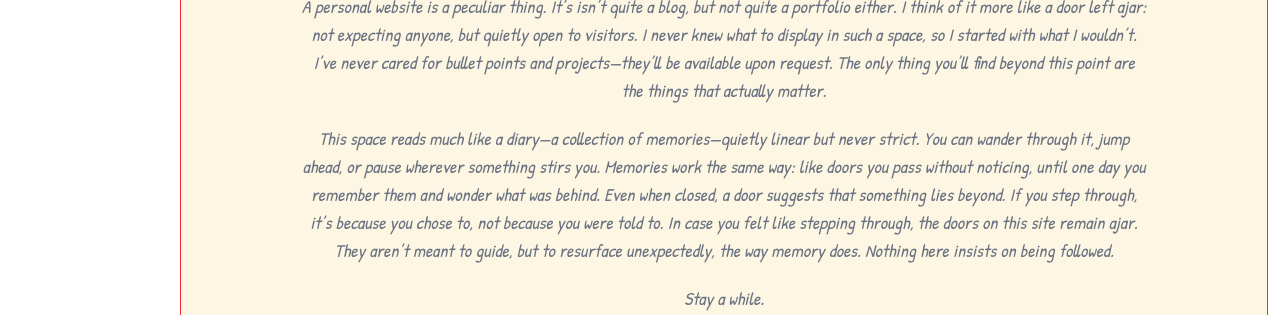
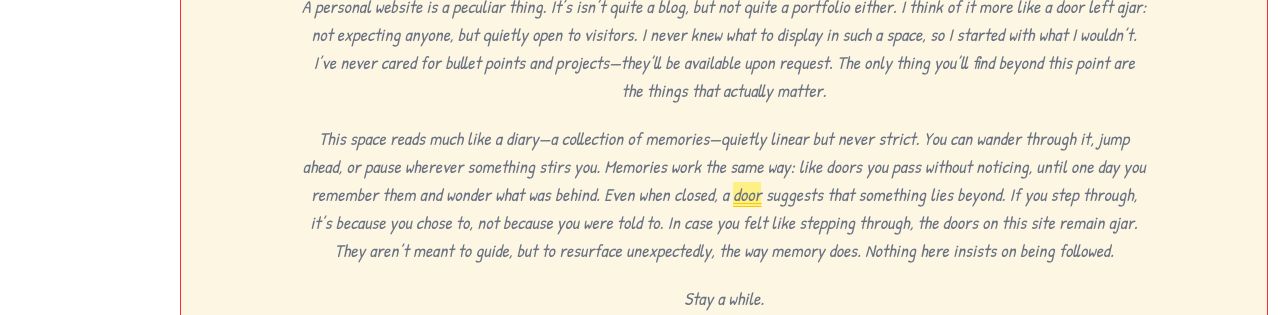
Before and after one commit to denoire/denoire.github.io, a Next.js app: page / in a window 1280 px wide. Shown: the part 1380-1695 px from the top of the page. Built offline with nearby package versions, Linux system fonts and the light colour scheme.

Commit message:
Add demonstration link to About page and tweak CustomLink bubble text width

```diff
--- a/app/components/About.js
+++ b/app/components/About.js
@@ -1,3 +1,5 @@
+import CustomLink from "@/app/components/CustomLink";
+
 export default function About() {
     return (
         <section
@@ -24,7 +26,14 @@ export default function About() {
                         This space reads much like a diary—a collection of memories—quietly linear but never strict.
                         You can wander through it, jump ahead, or pause wherever something stirs you.
                         Memories work the same way: like doors you pass without noticing, until one day you remember
-                        them and wonder what was behind. Even when closed, a door suggests that something lies beyond.
+                        them and wonder what was behind. Even when closed, a{' '}
+                        <CustomLink
+                            href=""
+                            text="door"
+                            bubbleText="A door to an external page, otherwise known as a hyperlink.
+                                This particular one is closed."
+                        />{' '}
+                        suggests that something lies beyond.
                         If you step through, it’s because you chose to, not because you were told to.
                         In case you felt like stepping through, the doors on this site remain ajar.
                         They aren’t meant to guide, but to resurface unexpectedly, the way memory does.
--- a/app/components/CustomLink.js
+++ b/app/components/CustomLink.js
@@ -25,7 +25,7 @@ function CustomLink({ text, href, bubbleText }) {
                     bottom-full left-1/2 -translate-x-1/2
                     border border-gray-300
                     rounded-lg bg-white shadow-md
-                    px-3 py-2 mb-2
+                    px-3 py-2 mb-2 w-[30vw]
                     text-sm text-gray-600">
                     {bubbleText}
                 </span>
```
